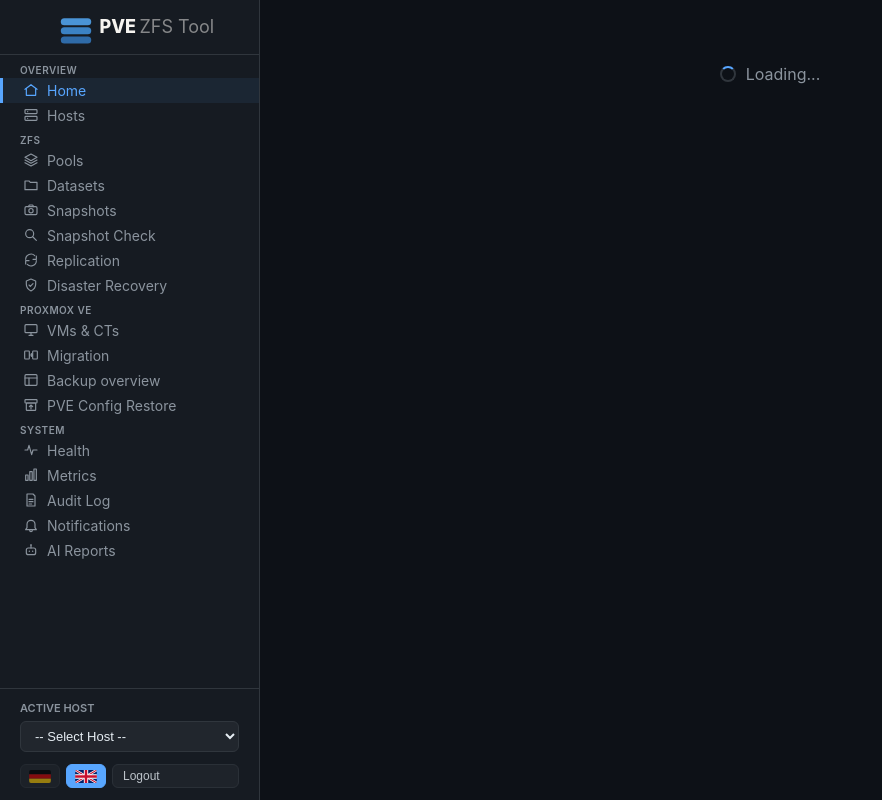
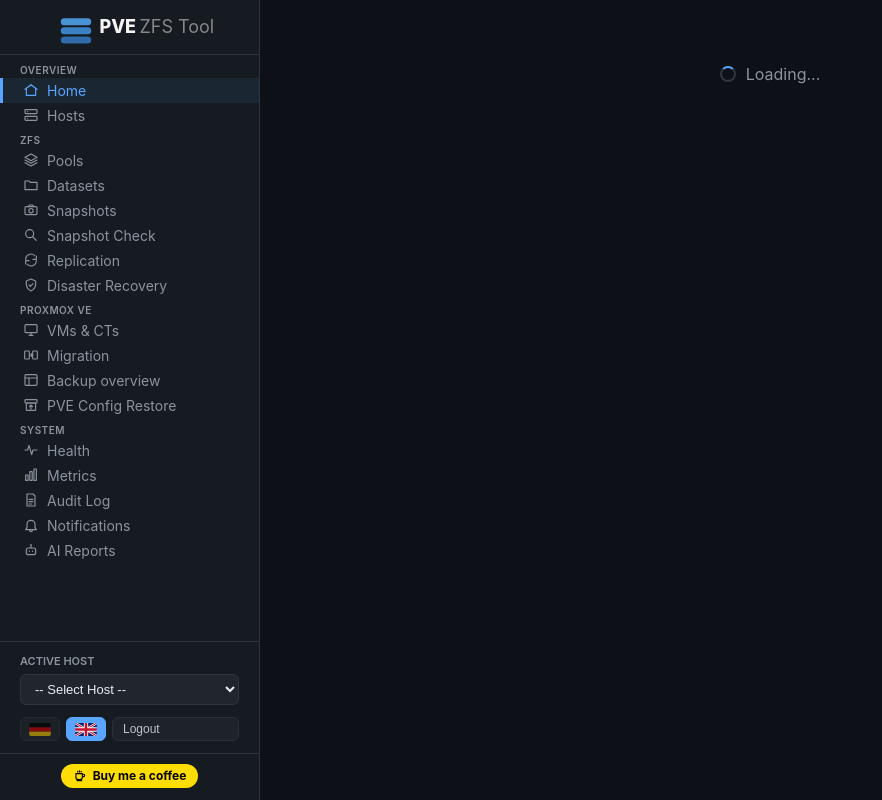
Before and after one commit to onlinecrash24/pve-zfs-tool, a Flask app: page / in a window 1280 px wide. Shown: the whole page, without its empty margins (0-882 px from the left). Run offline with Flask 3, Linux system fonts and the light colour scheme; the visitor is signed in with stand-in values (Sample User, id 1); data that the repository does not hold is empty; parts of the project's set-up code (start-up, migrations or seed data) failed here and were passed over; some libraries are stand-ins or nearby versions.

Commit message:
Buy me a coffee: sponsor button on GitHub, in the READMEs, on the login page and in the sidebar
The yellow pill in the Buy Me a Coffee house style, once as a CSS class
and inline markup (the CSP allows no external images, so the cup is an
inline SVG): in the login card's footer between the license link and the
version, and at the bottom of the sidebar under the logout row. GitHub
shows it as the Sponsor button via .github/FUNDING.yml; both READMEs
carry the badge under the language switch and a short "Support the
project" section before the license -- with the note that a field report
is worth as much as a coffee.

```diff
--- a/app/static/css/style.css
+++ b/app/static/css/style.css
@@ -670,3 +670,30 @@ pre.output {
     .grid-2, .grid-3, .grid-4, .grid-5 { grid-template-columns: 1fr; }
     .form-row { flex-direction: column; }
 }
+
+/* Buy Me a Coffee: the same yellow pill everywhere it appears */
+.bmc-btn {
+    display: inline-flex;
+    align-items: center;
+    gap: 6px;
+    padding: 5px 12px;
+    border-radius: 999px;
+    background: #FFDD00;
+    color: #000 !important;
+    font-size: 12px;
+    font-weight: 700;
+    line-height: 1;
+    text-decoration: none !important;
+    white-space: nowrap;
+    transition: background 0.15s, transform 0.1s;
+}
+.bmc-btn:hover {
+    background: #ffe84d;
+    transform: translateY(-1px);
+}
+.sidebar-support {
+    padding: 10px 20px 12px;
+    border-top: 1px solid var(--border);
+    display: flex;
+    justify-content: center;
+}
--- a/app/templates/index.html
+++ b/app/templates/index.html
@@ -112,6 +112,9 @@
                     <button class="btn btn-sm" id="logout-btn" style="flex:1;opacity:0.8" data-i18n="logout">Logout</button>
                 </div>
             </div>
+            <div class="sidebar-support">
+                <a class="bmc-btn" href="https://buymeacoffee.com/onlinecrash24" target="_blank" rel="noopener noreferrer" title="Support the development"><svg viewBox="0 0 24 24" width="14" height="14" aria-hidden="true"><path fill="none" stroke="currentColor" stroke-width="2" stroke-linecap="round" stroke-linejoin="round" d="M5 8h11v6a4 4 0 0 1-4 4H9a4 4 0 0 1-4-4V8zM16 9h2a2 2 0 0 1 0 4h-2M7 20h8M8 4v1M11 3v2M14 4v1"/></svg><span>Buy me a coffee</span></a>
+            </div>
         </aside>
 
         <!-- Main -->
--- a/app/templates/login.html
+++ b/app/templates/login.html
@@ -126,6 +126,7 @@
             </form>
             <div class="login-footer">
                 <a href="https://github.com/onlinecrash24/pve-zfs-tool" target="_blank" rel="noopener noreferrer">MIT License</a>
+                <a class="bmc-btn" href="https://buymeacoffee.com/onlinecrash24" target="_blank" rel="noopener noreferrer" title="Support the development"><svg viewBox="0 0 24 24" width="14" height="14" aria-hidden="true"><path fill="none" stroke="currentColor" stroke-width="2" stroke-linecap="round" stroke-linejoin="round" d="M5 8h11v6a4 4 0 0 1-4 4H9a4 4 0 0 1-4-4V8zM16 9h2a2 2 0 0 1 0 4h-2M7 20h8M8 4v1M11 3v2M14 4v1"/></svg><span>Buy me a coffee</span></a>
                 <span>{{ app_version }}</span>
             </div>
         </div>
```
Also changed, not shown: .github/FUNDING.yml (added), README.md, README_DE.md.
